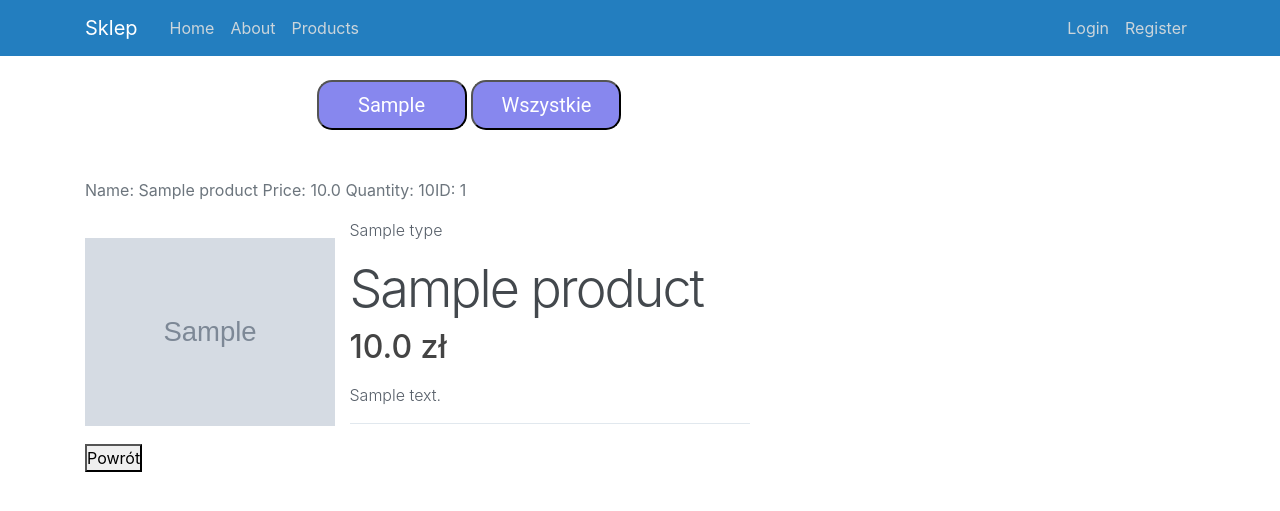
After one commit to killzone10/BD2_project, a Flask app: page /products/1 in a window 1280 px wide. The commit adds this page. Shown: the top 511 px of the page. Run offline with Flask 2, Linux system fonts and the light colour scheme; tables that the repository leaves empty hold one stand-in row (values such as "Sample post"); grey boxes marked "Sample" are stand-in pictures; some libraries are stand-ins or nearby versions.

Commit message:
added page for a single product

```diff
--- a/app/db_management/db_manage.py
+++ b/app/db_management/db_manage.py
@@ -46,8 +46,8 @@ def insert_product_type(title, parent_id=None):
     return product_type
 
 
-def insert_product(name, price, quantity, description, type_id, brand_id=None):
-    product = Product(name=name, price=price, quantity=quantity, description=description,
+def insert_product(name, photo, price, quantity, description, type_id, brand_id=None):
+    product = Product(name=name, photo=photo, price=price, quantity=quantity, description=description,
                       type_id=type_id, brand_id=brand_id)
     db.session.add(product)
     db.session.commit()
--- a/app/models.py
+++ b/app/models.py
@@ -24,6 +24,7 @@ product_has_order = db.Table('product_has_order', db.Model.metadata,
 class Product(db.Model):
     __tablename__ ="product"
     id = db.Column(db.Integer,primary_key = True)
+    photo = db.Column(db.String(40))
     name = db.Column(db.String(40))
     price = db.Column(db.Float)
     quantity = db.Column(db.Integer)
--- a/app/routes.py
+++ b/app/routes.py
@@ -40,6 +40,14 @@ def products():
         products = Product.query.order_by(Product.id).all()
         product_types = Product_type.query.order_by(Product_type.id).all()
         return render_template('products.html', title="Products", products=products, product_types=product_types)
+
+@app.route("/products/<int:product_id>", methods=['POST', 'GET'])
+def specific_product(product_id):
+    if request.method == "GET":
+
+        product = Product.query.filter(Product.id == product_id).one()
+        product_type = Product_type.query.filter(Product_type.id == product.type_id).one()
+        return render_template('specific_product.html', title="Products", product=product, product_type=product_type.title)
 
 @app.route("/register",methods = ['GET','POST'])
 def register():
--- a/app/static/main.css
+++ b/app/static/main.css
@@ -106,6 +106,7 @@ select { width: 400px;
   height: 50px;
   /* border: 3px solid #73AD21; */
   transition: all 0.5s 0s;
+  color: white;
   background:rgb(135, 135, 238);
   border-radius: 15px;
  }
@@ -152,8 +153,8 @@ select { width: 400px;
   text-align: center;
   box-sizing:border-box;
   width:60vw;
-  font-family:'Brush Script MT',cursive;
-
+  /*font-family:'Brush Script MT',cursive; */
+  font-family: 'Roboto', sans-serif;
 }
 
 .ind{
@@ -161,8 +162,8 @@ select { width: 400px;
   text-align: center;
   box-sizing:border-box;
   width:60vw;
-  font-family:'Brush Script MT',cursive;
-
+  /*font-family:'Brush Script MT',cursive;*/
+  font-family: 'Roboto', sans-serif;
 }
 /* .header1{
   font-size:40px;
@@ -187,7 +188,7 @@ select { width: 400px;
 }
 .screen{
   text-align: center;
-  margin-top: 5   0px;
+  margin-top: 50px;
   /* border:red solid 2px; */
   padding:20px;
 }
@@ -224,10 +225,60 @@ text-align: center;
   margin-right:auto;
 }
 
+.product_img{
+  text-align:center;
+  margin-top:20px;
+  margin-left:auto;
+  margin-right:auto;
+    max-width: 250px;
+}
+
 .fish{
   transition: all 0.5s 0s;
 }
 .fish:hover{
   transform:rotate(30deg) scale(0.8, 0.8);
+}
 
+#wrapper {
+    margin: auto;
+    left: 0;
+    right: 0;
 }
+#div1 {
+    display: inline-block;
+    width:260px;
+    /*height:120px;*/
+    /*border: 1px solid red;*/
+}
+#div2 {
+    vertical-align:top;
+    display: inline-block;
+    width:400px;
+    /*height:160px;*/
+    /*border: 1px solid green;*/
+}
+
+.product-description {
+  border-bottom: 1px solid #E1E8EE;
+  margin-bottom: 20px;
+}
+.product-description span {
+  font-size: 12px;
+  color: #358ED7;
+  letter-spacing: 1px;
+  text-transform: uppercase;
+  text-decoration: none;
+}
+.product-description h1 {
+  font-weight: 300;
+  font-size: 52px;
+  color: #43484D;
+  letter-spacing: -2px;
+}
+.product-description p {
+  font-size: 16px;
+  font-weight: 300;
+  color: #575f69;
+  line-height: 24px;
+}
--- /dev/null
+++ b/app/templates/specific_product.html
@@ -0,0 +1,34 @@
+{% extends 'base.html' %}
+<link rel="stylesheet" type="text/css" href="{{ url_for('static', filename='product.css') }}">
+{% block head %}
+{% endblock %}
+{% block body %}
+    <div class="ind">
+        <form method="post" action="/products">
+            <input type="submit" class="submit" value={{ product_type }} name="product_type"/>
+            <input type="submit" class="submit" value="Wszystkie" name="product_type"/>
+        </form>
+    </div>
+
+    <div class="left-column">
+        <br></br>
+        <tr>
+            <p class="text-secondary"> Name: {{ product.name }} Price: {{ product.price }}
+                Quantity: {{ product.quantity }}ID: {{ product.id }} </p>
+        </tr>
+    </div>
+
+
+    <div id="wrapper">
+        <div id="div1">
+            <img class="product_img" src="{{ url_for('static', filename=product.photo) }}"/></div>
+        <div id="div2" class="product-description">
+            <p>{{ product_type }}</p>
+            <h1> {{ product.name }} </h1>
+            <h2> {{ product.price }} zł </h2>
+            <p></p>
+            <p> {{ product.description }} </p>
+        </div>
+    </div>
+    <button onclick="history.back()">Powrót</button>
+{% endblock %}
```
Also changed, not shown: app/db_management/db_init.py (+10 -8 lines), app/static/product.css (added, +77 -0 lines), app/templates/products.html (+11 -11 lines), app/static/css/main.css (line endings or trailing spaces), app/static/img/baits/przyneta1.jpg (added), app/static/img/baits/przyneta2.jpg (added), app/static/img/baits/robaki.jpg (added), app/static/img/fishing_rods/wedka1.jpg (added), app/static/img/fishing_rods/wedka2.jpg (added), app/static/img/fishing_rods/wedka3.jpg (added), app/static/img/hooks/haczyk1.jpg (added), app/static/img/hooks/haczyk2.jpg (added), app/static/img/hooks/haczyk3.jpg (added).
